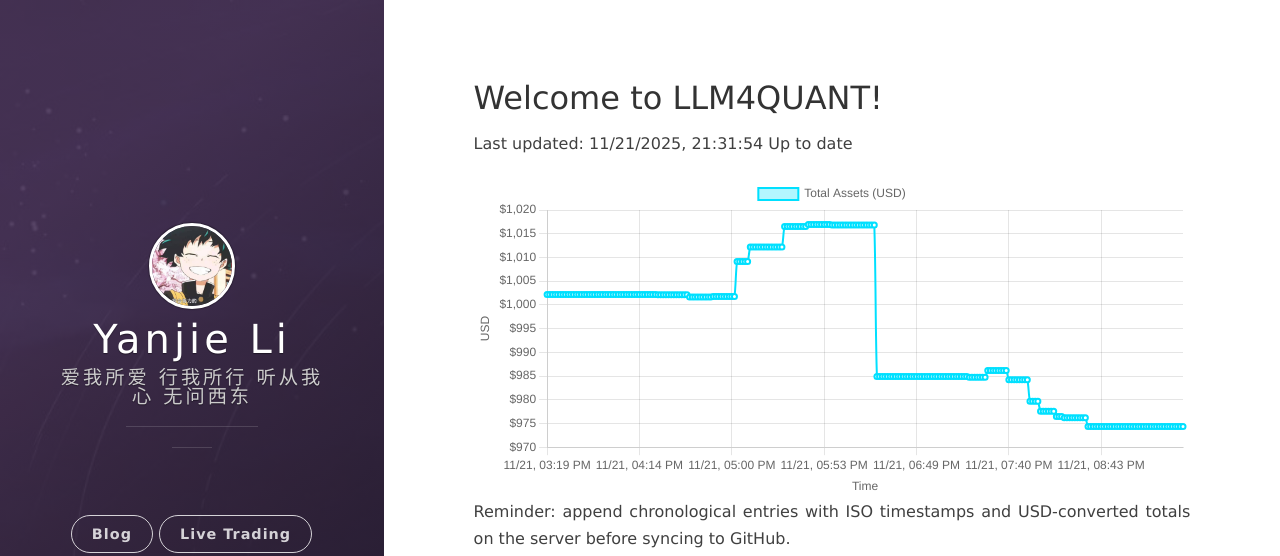
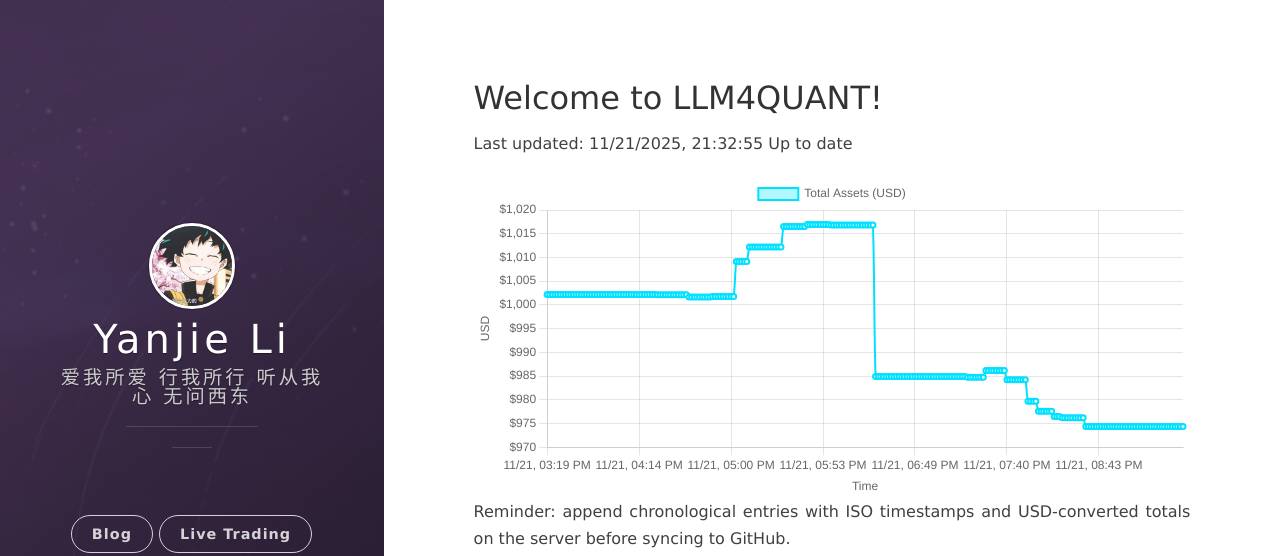
Before and after one commit to leeyegy/leeyegy.github.io, a Jekyll site: the page built from live-trading.html, in a window 1280 px wide. Shown: the top 556 px of the page. Built offline with Jekyll 4.4.1, drawn with Linux system fonts in a browser that asks for light colours; nearby versions of some CDN libraries.

Commit message:
AccountMonitor: update balance history 2025-11-22T05:32:55+08:00

```diff
--- a/assets/data/binance/balance-history.json
+++ b/assets/data/binance/balance-history.json
@@ -1,5 +1,5 @@
 {
-  "generatedAt": "2025-11-22T05:31:54+08:00",
+  "generatedAt": "2025-11-22T05:32:55+08:00",
   "asset": "total_usd_value",
   "history": [
     {
@@ -969,6 +969,10 @@
     {
       "timestamp": "2025-11-22T05:31:54+08:00",
       "totalUsd": 974.36593718
+    },
+    {
+      "timestamp": "2025-11-22T05:32:55+08:00",
+      "totalUsd": 974.36593718
     }
   ]
 }
```
